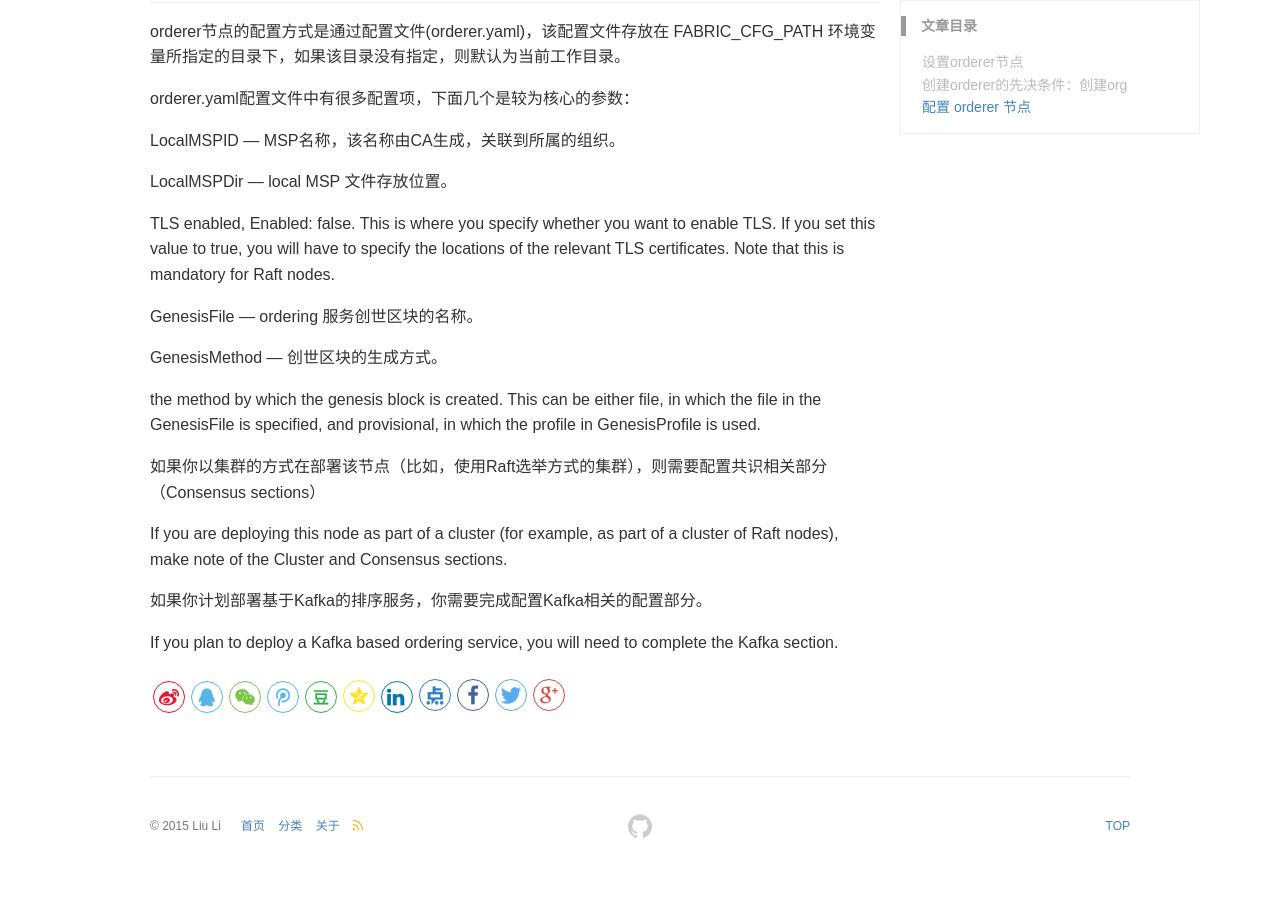
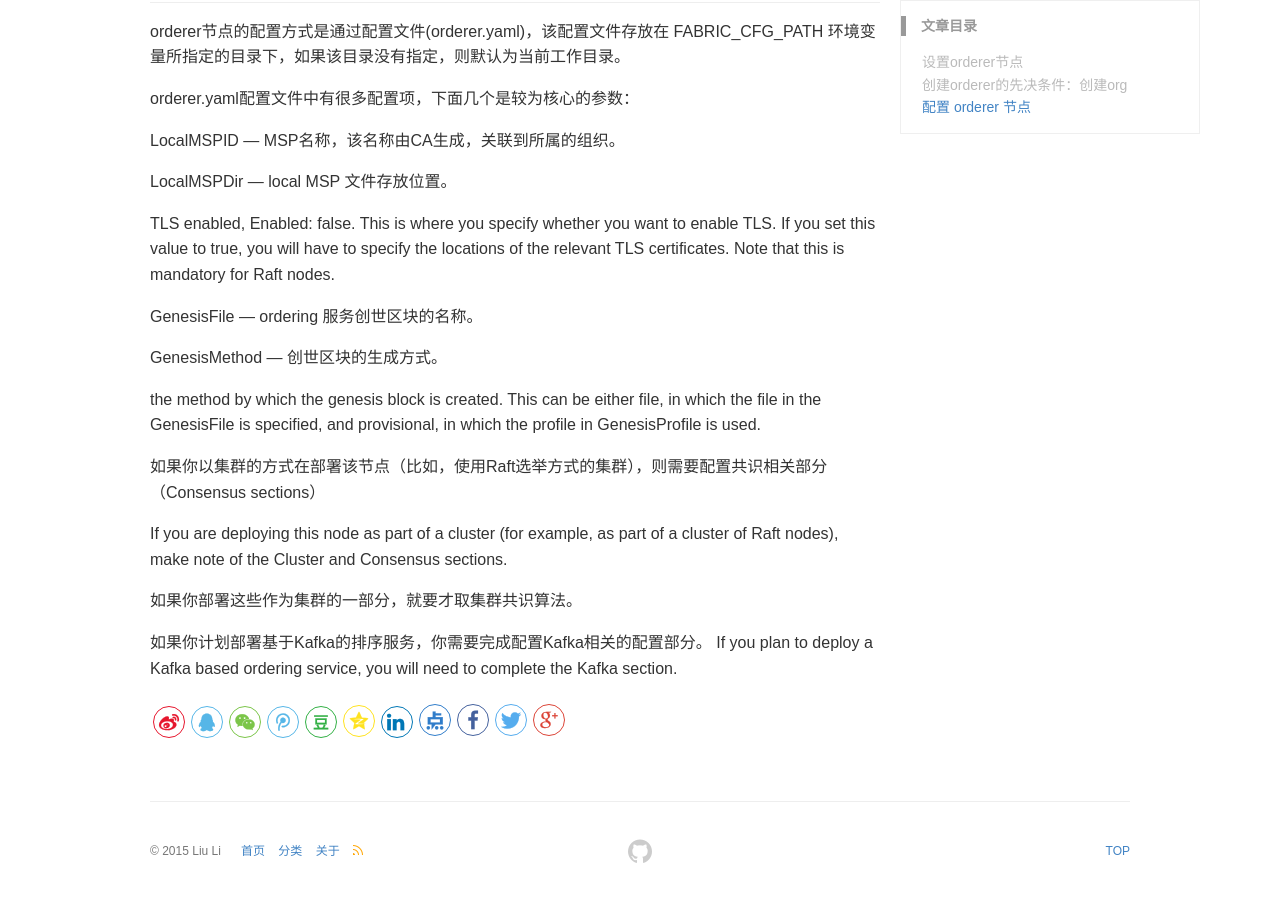
Before and after one commit to nox60/nox60.github.io, a Jekyll site: the page built from _posts/2019-7-24-orderer.md, in a window 1280 px wide and 900 px high, scrolled down 723 px. Built offline with Jekyll 4.4.1, drawn with Linux system fonts in a browser that asks for light colours; our own code applies the rules of GitHub Pages for plain Markdown files; comment, search, counter and statistics services are not loaded; before the commit the page ends 1598 px from its top, so only the background shows below that.

Commit message:
Modify files

```diff
--- a/_posts/2019-7-24-orderer.md
+++ b/_posts/2019-7-24-orderer.md
@@ -38,6 +38,7 @@ the method by which the genesis block is created. This can be either file, in wh
 
 If you are deploying this node as part of a cluster (for example, as part of a cluster of Raft nodes), make note of the Cluster and Consensus sections.
 
+如果你部署这些作为集群的一部分，就要才取集群共识算法。
+
 如果你计划部署基于Kafka的排序服务，你需要完成配置Kafka相关的配置部分。
-
 If you plan to deploy a Kafka based ordering service, you will need to complete the Kafka section.
```
